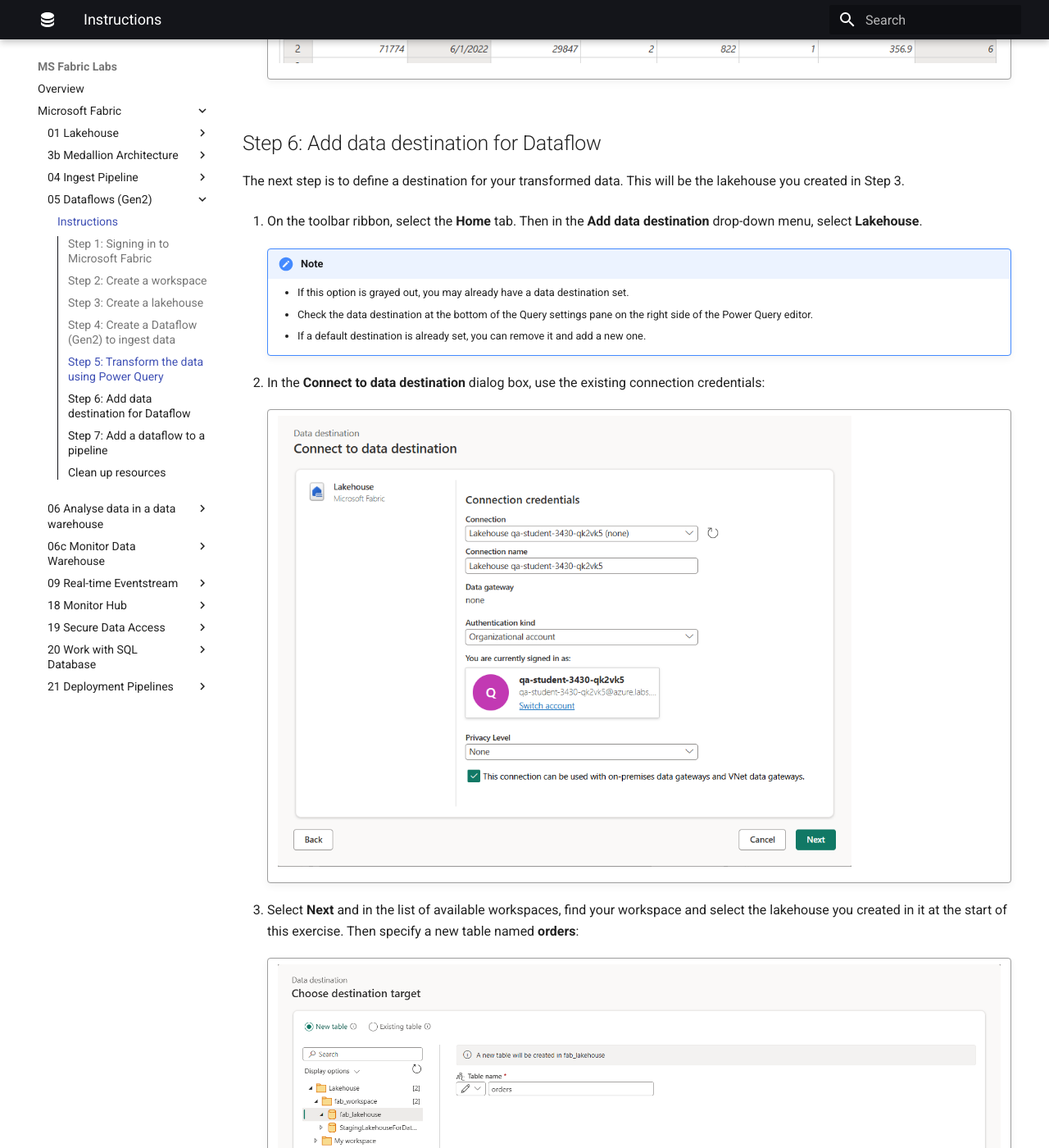
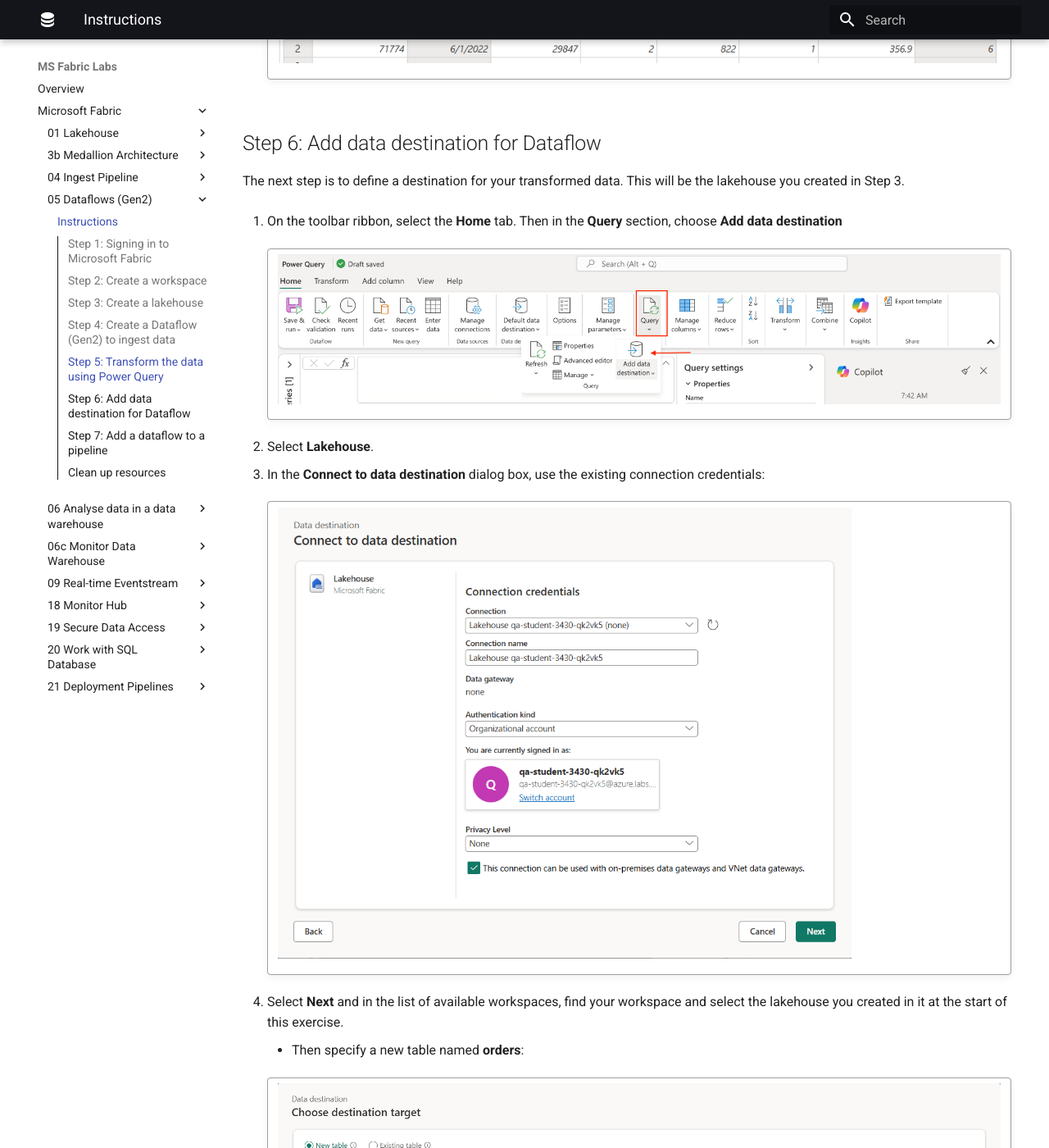
Before and after one commit to qaalabs/fabric, an MkDocs documentation site: the page built from docs/05-dataflows-gen2/instructions.md, in a window 1280 px wide and 1400 px high, scrolled down 6793 px. Shown: the whole window at 82% size. Built offline with MkDocs 1.6.1 and Material for MkDocs 9.7.7, drawn with Linux system fonts in a browser that asks for light colours; some of the changed text lies outside the part shown.

Commit message:
add new image

```diff
--- a/docs/05-dataflows-gen2/instructions.md
+++ b/docs/05-dataflows-gen2/instructions.md
@@ -3,6 +3,7 @@
 !!! info "For this lab you need to navigate to QA Platform and login using the credentials provided"
 
 !!! warning "It is important that you use an incognito/private mode browser tab and not your work or personal Microsoft login"
+
 
 ## Step 1: Signing in to Microsoft Fabric
 
@@ -18,6 +19,7 @@
 
     !!! quote ""
         ![Fabric home page](../img/qa-fabric-home.png)
+
 
 ## Step 2: Create a workspace
 
@@ -38,12 +40,14 @@
     !!! quote ""
         ![Screenshot of an empty workspace in Fabric.](../img/new-workspace.png)
 
+
 ## Step 3: Create a lakehouse
 
 Now that you have a workspace, it's time to create a data lakehouse into which you'll ingest data.
 
-1. On the menu bar on the left, select **Create**. In the New page, under the *Data Engineering* section, select **Lakehouse**.
-    - Give it a name of your choice. For example: `fab_lakehouse`
+1. On the menu bar on the left, select **Create**. In the *New* page, under the *Data Engineering* section, select **Lakehouse**.
+    - Give it a unique name of your choice. For example: `fab_lakehouse123`
+    - Make sure the "Lakehouse schemas (Public Preview)" option is disabled.
 
     !!! tip "If the **Create** option is not pinned to the sidebar, you need to select the ellipsis (…) option first."
 
@@ -59,6 +63,7 @@
     - The **Files** folder contains data files in the OneLake storage for the lakehouse that aren't associated with managed delta tables. You can also create shortcuts in this folder to reference data that is stored externally.
 
 Currently, there are no tables or files in this lakehouse.
+
 
 ## Step 4: Create a Dataflow (Gen2) to ingest data
 
@@ -83,10 +88,9 @@
     - **Link to file**: *Selected*
     - **File path or URL**: https://raw.githubusercontent.com/MicrosoftLearning/dp-data/main/orders.csv
     - **Connection**: Create new connection
-    - **Connection Name**: *default value* ~ or *orders.csv* if name already exists
+    - **Connection Name**: *Specify a unique name*
     - **data gateway**: (none)
     - **Authentication kind**: Anonymous
-    - **Privacy Level**: None
 
 3. Select **Next** to preview the file data, and then **Create** the data source.
 
@@ -94,6 +98,7 @@
 
     !!! quote ""
         ![Query in the Power Query editor.](../img/05-power-query.png)
+
 
 ## Step 5: Transform the data using Power Query
 
@@ -132,40 +137,46 @@
     !!! quote ""
         ![OrderData column type.](../img/05-order-date-column.png)
 
+
 ## Step 6: Add data destination for Dataflow
 
 The next step is to define a destination for your transformed data. This will be the lakehouse you created in Step 3.
 
-1. On the toolbar ribbon, select the **Home** tab. Then in the **Add data destination** drop-down menu, select **Lakehouse**.
+1. On the toolbar ribbon, select the **Home** tab. Then in the **Query** section, choose **Add data destination**
 
-    !!! note
-        - If this option is grayed out, you may already have a data destination set.
-        - Check the data destination at the bottom of the Query settings pane on the right side of the Power Query editor.
-        - If a default destination is already set, you can remove it and add a new one.
+    !!! quote ""
+        ![Add data destination.](../img/05-add-data-destination.png)
 
-2. In the **Connect to data destination** dialog box, use the existing connection credentials:
+2. Select **Lakehouse**.
+
+3. In the **Connect to data destination** dialog box, use the existing connection credentials:
 
     !!! quote ""
         ![Data destination configuration page.](../img/qa-05-dataflow-connection.png){ width="700" }
 
-3. Select **Next** and in the list of available workspaces, find your workspace and select the lakehouse you created in it at the start of this exercise. Then specify a new table named **orders**:
+4. Select **Next** and in the list of available workspaces, find your workspace and select the lakehouse you created in it at the start of this exercise.
+
+    - Then specify a new table named **orders**:
 
     !!! quote ""
         ![Data destination configuration page.](../img/05-data-destination-target.png)
 
-4. Select **Next** and on the **Choose destination settings** page:
+5. Select **Next** and on the **Choose destination settings** page:
 
-    - Disable the **Use automatic settings** option, select **Append**, and then **Save settings**.
+    - Disable the **Use automatic settings** option
+    - Select **Append**
+    - Then click **Save settings**.
 
     !!! quote ""
         ![Data destination settings page.](../img/qa-05-destination-settings.png)
 
-5. On the Menu bar, open **View** and select **Diagram view**. Notice the **Lakehouse** destination is indicated as an icon in the query in the Power Query editor.
+6. On the Menu bar, open **View** and select **Diagram view**. Notice the **Lakehouse** destination is indicated as an icon in the query in the Power Query editor.
 
     !!! quote ""
         ![Query with a lakehouse destination.](../img/05-lakehouse-destination.png)
 
-6. On the toolbar ribbon, select the **Home** tab. Then select **Save & run** and wait for the **Dataflow 1 dataflow** to be created in your workspace.
+7. On the toolbar ribbon, select the **Home** tab. Then select **Save & run** and wait for the **Dataflow 1** dataflow to be created in your workspace.
+
 
 ## Step 7: Add a dataflow to a pipeline
 
```
Also changed, not shown: other parts of docs/05-dataflows-gen2/instructions.md (+1 -1 lines), docs/img/05-add-data-destination.png (added).
